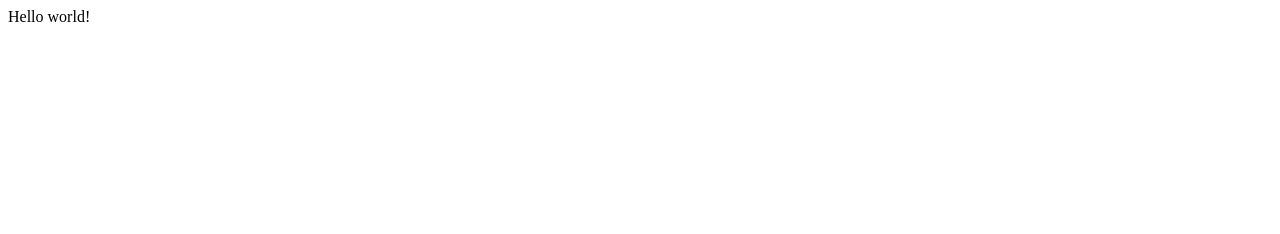
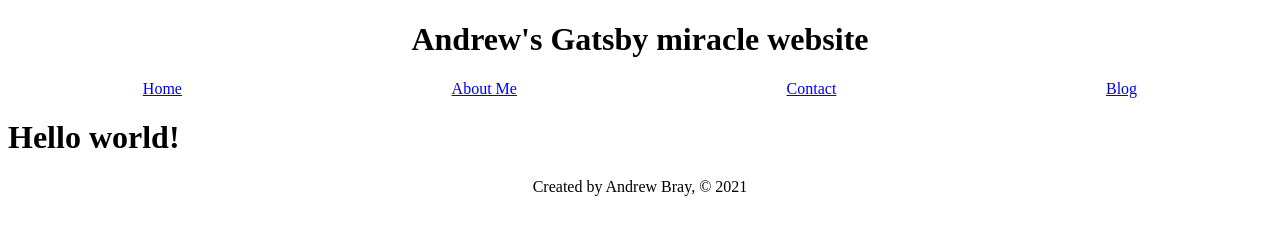
Before and after one commit to Andrew-Bray/gatsby-contentful-tutorial, a Gatsby site: page / in a window 1280 px wide. Built offline with nearby package versions, Linux system fonts and the light colour scheme; Gatsby itself is replaced by a stand-in of ours.

Commit message:
shared components

```diff
--- /dev/null
+++ b/src/components/footer.js
@@ -0,0 +1,11 @@
+import React from 'react'
+
+const Footer = () => {
+  return (
+    <footer style={{ textAlign: "center"}}>
+      <p>Created by Andrew Bray, © 2021</p>
+    </footer>
+  )
+}
+
+export default Footer
--- /dev/null
+++ b/src/components/header.js
@@ -0,0 +1,21 @@
+import React from 'react'
+import { Link } from 'gatsby'
+const Header = () => {
+  return (
+    <>
+      <header>
+        <div>
+          <h1 style={{ textAlign: 'center'}}>Andrew's Gatsby miracle website</h1>
+        </div>
+        <div className="links" style={{ display: "flex", justifyContent: "space-around" }}>
+          <Link to='/'>Home</Link>
+          <Link to='/about'>About Me</Link>
+          <Link to='/contact'>Contact</Link>
+          <Link to='/blog'>Blog</Link>
+        </div>
+      </header>
+    </>
+  )
+}
+
+export default Header
--- a/src/pages/index.js
+++ b/src/pages/index.js
@@ -1,5 +1,12 @@
 import React from "react"
 
+import Footer from "../components/footer"
+import Header from "../components/header"
+
 export default function Home() {
-  return <div>Hello world!</div>
+  return <div>
+    <Header/>
+    <h1>Hello world!</h1>
+    <Footer/>
+    </div>
 }
```
Also changed, not shown: src/pages/about.js (added, +20 -0 lines), src/pages/blog.js (added, +18 -0 lines), src/pages/contact.js (added, +20 -0 lines).
